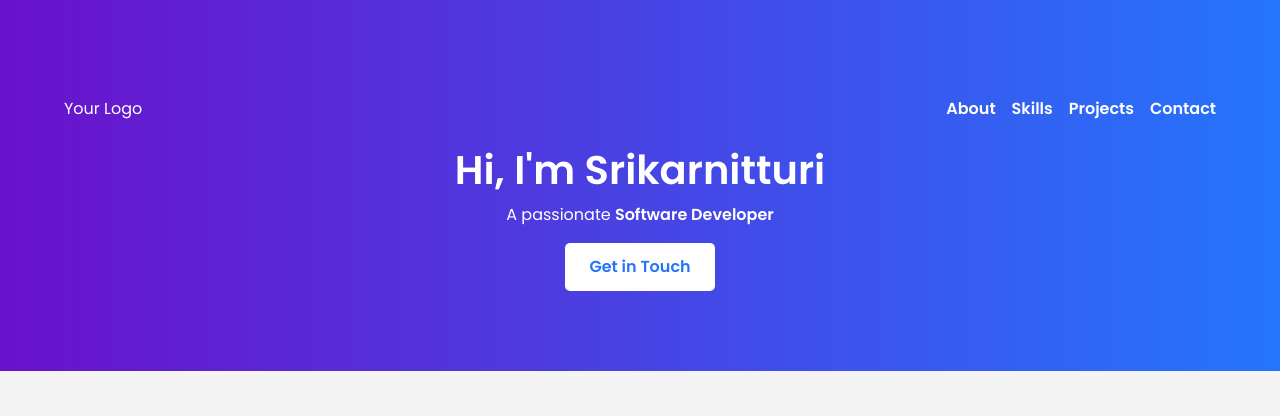
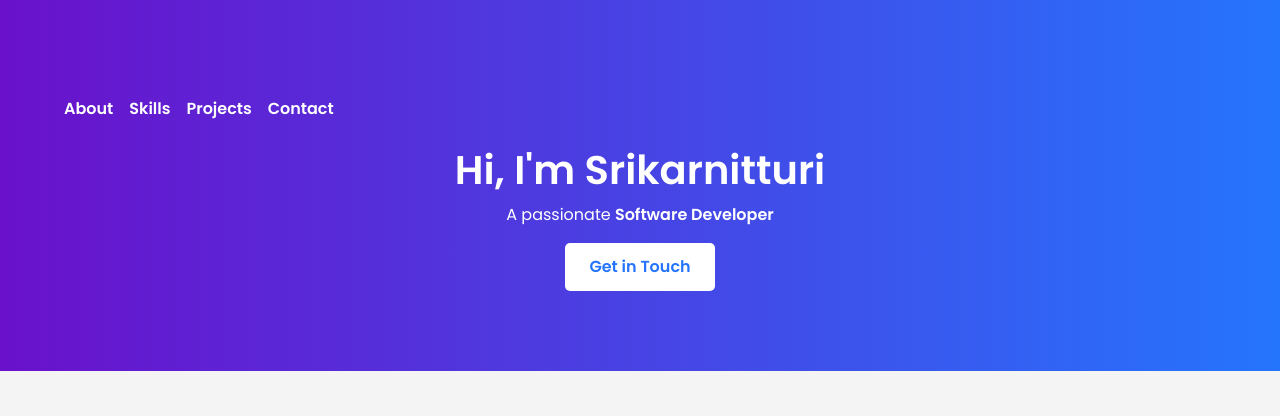
Before and after one commit to Srikarnitturi/Srikarnitturi-Protfolio, a plain HTML site: page index.html in a window 1280 px wide. Shown: the top 416 px of the page. Drawn offline with Linux system fonts and the light colour scheme.

Commit message:
Initialcommit

```diff
--- a/index.html
+++ b/index.html
@@ -10,7 +10,7 @@
 <body>
   <header class="hero">
     <nav class="navbar">
-      <div class="logo">Your Logo</div>
+      <!-- <div class="logo">Your Logo</div> -->
       <ul class="nav-links">
         <li><a href="#about">About</a></li>
         <li><a href="#skills">Skills</a></li>
```
